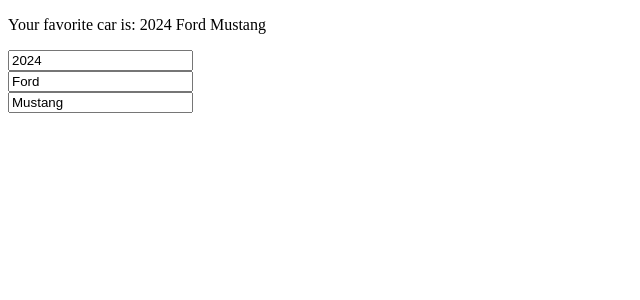
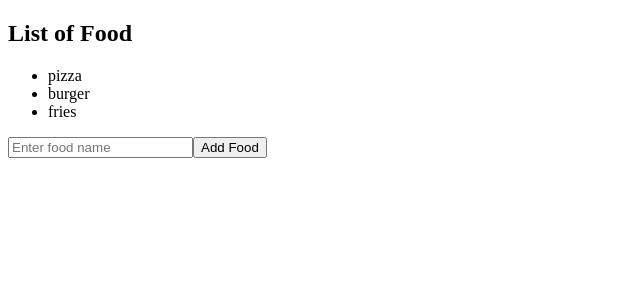
Before and after one commit to fulopzsolt1999/Mechwart-software_dev, a React (Vite) app in the folder Second and Third semester/Web-dev/React/Full course -2024-/my-react-app/: page / in a window 1280 px wide. Shown: the top 300 px of the page, without its empty margins (0-640 px from the left). Built offline with nearby package versions, Linux system fonts and the light colour scheme.

Commit message:
+ Arrays update

```diff
--- /dev/null
+++ b/Second and Third semester/Web-dev/React/Full course -2024-/my-react-app/src/11 - Arrays update/MyComponent.jsx
@@ -0,0 +1,30 @@
+import {useState} from "react";
+import "./MyComponent.css";
+export default function MyComponent() {
+   const [foods, setFoods] = useState(["pizza", "burger", "fries"]);
+
+   function handleAddFood() {
+      const newFood = document.querySelector("#foodInput").value;
+      document.querySelector("#foodInput").value = "";
+
+      setFoods((f) => [...f, newFood]);
+   }
+   function handleRemoveFood(index) {
+      setFoods(foods.filter((_, i) => i !== index));
+   }
+
+   return (
+      <div>
+         <h2>List of Food</h2>
+         <ul>
+            {foods.map((food, index) => (
+               <li key={index} onClick={() => handleRemoveFood(index)}>
+                  {food}
+               </li>
+            ))}
+         </ul>
+         <input type="text" id="foodInput" placeholder="Enter food name" />
+         <button onClick={handleAddFood}>Add Food</button>
+      </div>
+   );
+}
--- a/Second and Third semester/Web-dev/React/Full course -2024-/my-react-app/src/App.jsx
+++ b/Second and Third semester/Web-dev/React/Full course -2024-/my-react-app/src/App.jsx
@@ -1,4 +1,4 @@
-import MyComponent from "./10 - Objects update/MyComponent.jsx";
+import MyComponent from "./11 - Arrays update/MyComponent.jsx";
 
 function App() {
    return (
```
Also changed, not shown: Second and Third semester/Web-dev/React/Full course -2024-/my-react-app/src/11 - Arrays update/MyComponent.css (added).
